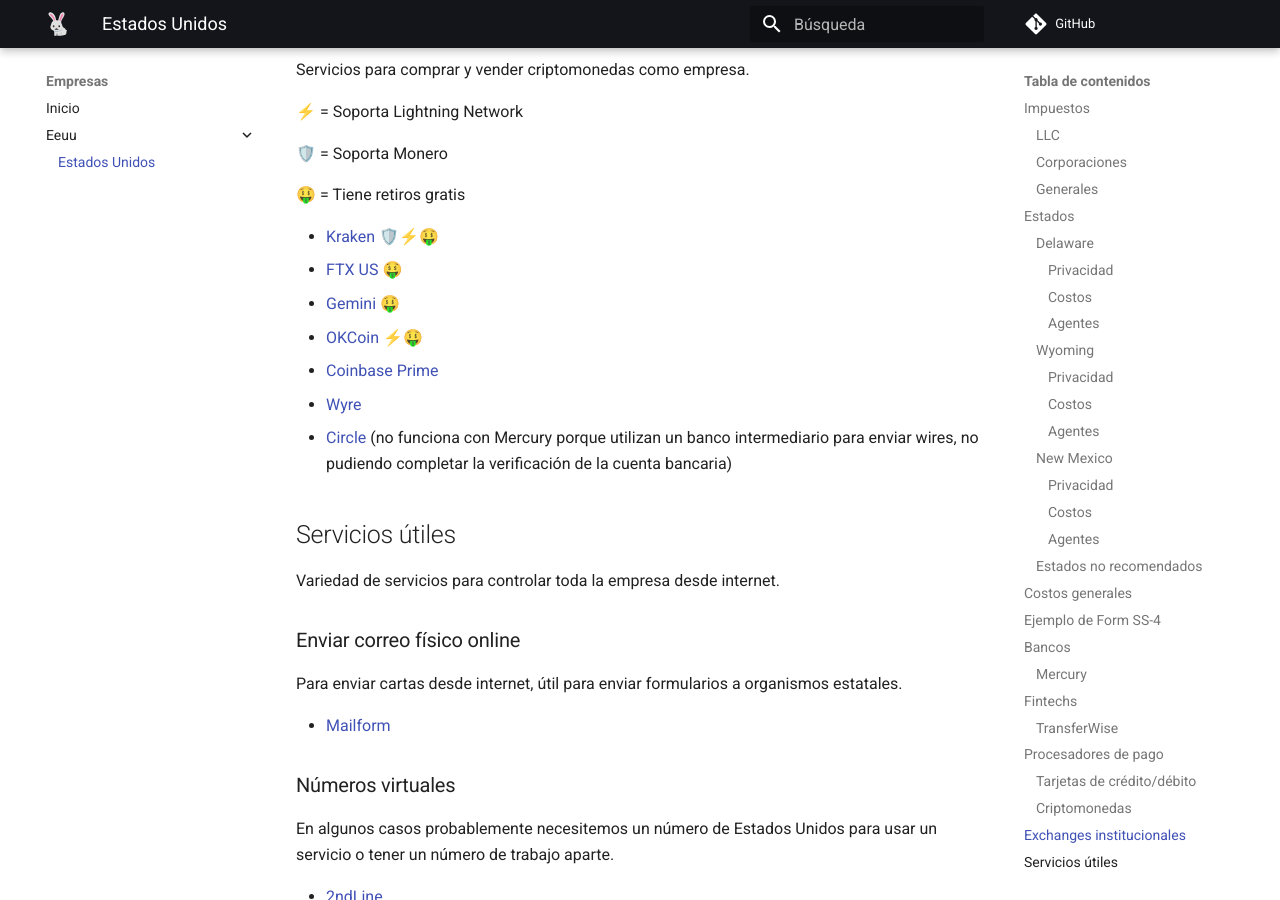
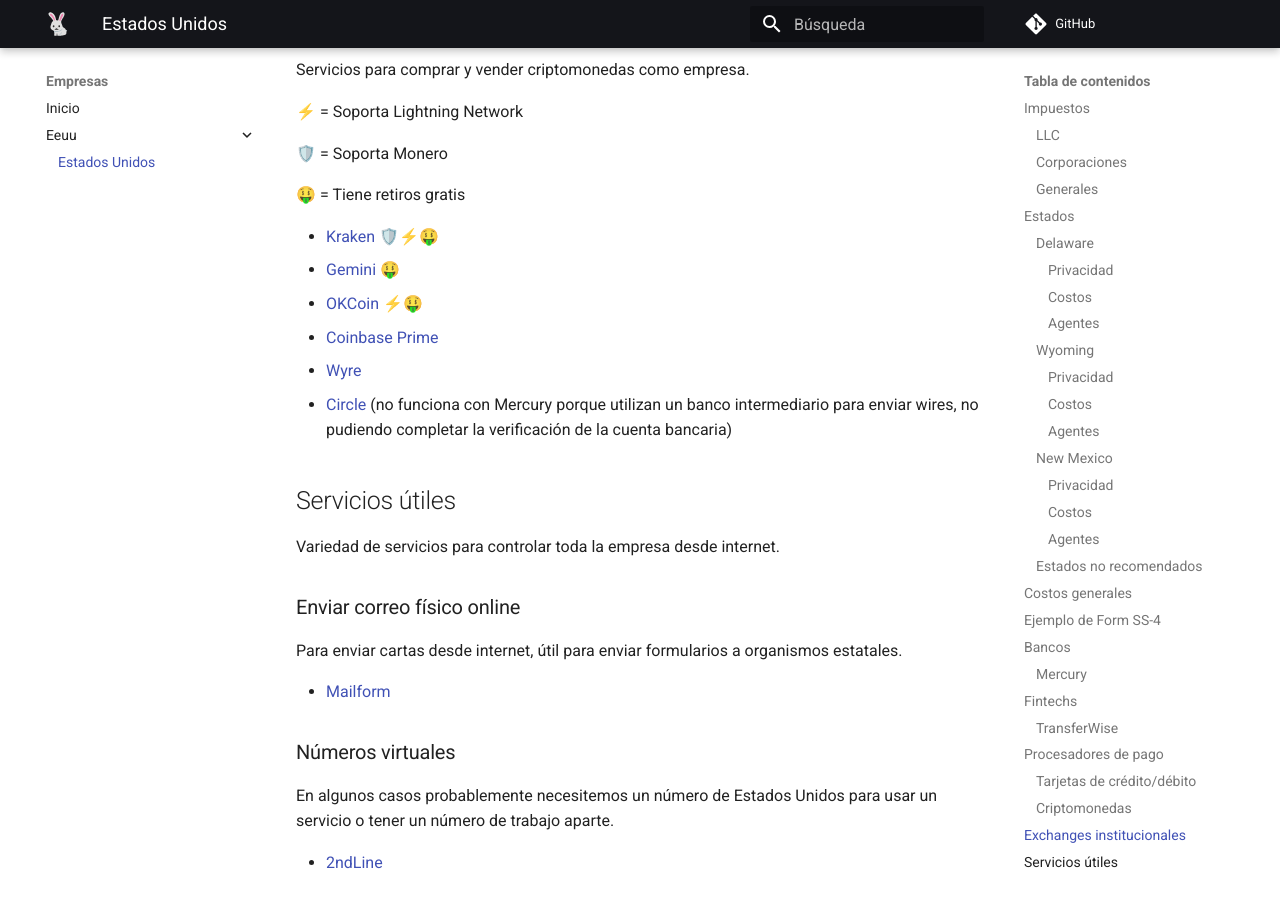
Before and after one commit to anomalouscode/wiki, an MkDocs documentation site: the page built from docs/empresas/eeuu/index.md, in a window 1280 px wide and 900 px high, scrolled down 10011 px. Built offline with MkDocs 1.6.1 and Material for MkDocs 9.7.7, drawn with Linux system fonts in a browser that asks for light colours; comment, search, counter and statistics services are not loaded.

Commit message:
Update index.md

```diff
--- a/docs/empresas/eeuu/index.md
+++ b/docs/empresas/eeuu/index.md
@@ -240,7 +240,6 @@
 🤑 = Tiene retiros gratis
 
 - [Kraken](https://www.kraken.com/en-us/institutions) 🛡️⚡🤑
-- [FTX US](https://ftx.us/) 🤑
 - [Gemini](https://www.gemini.com/institutions) 🤑
 - [OKCoin](https://www.okcoin.com/) ⚡🤑
 - [Coinbase Prime](https://primebroker.coinbase.com/)
```
